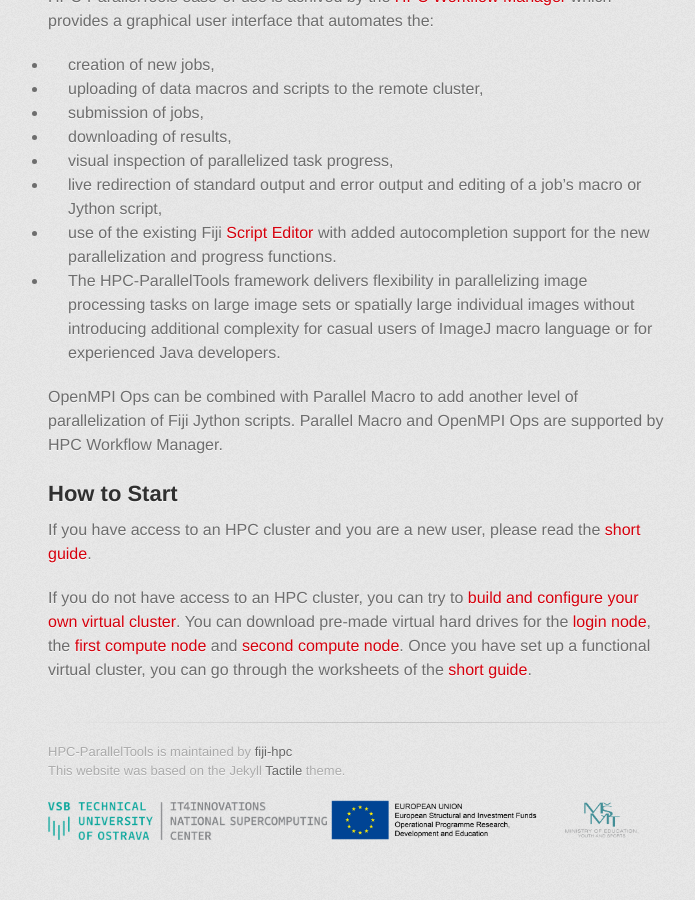
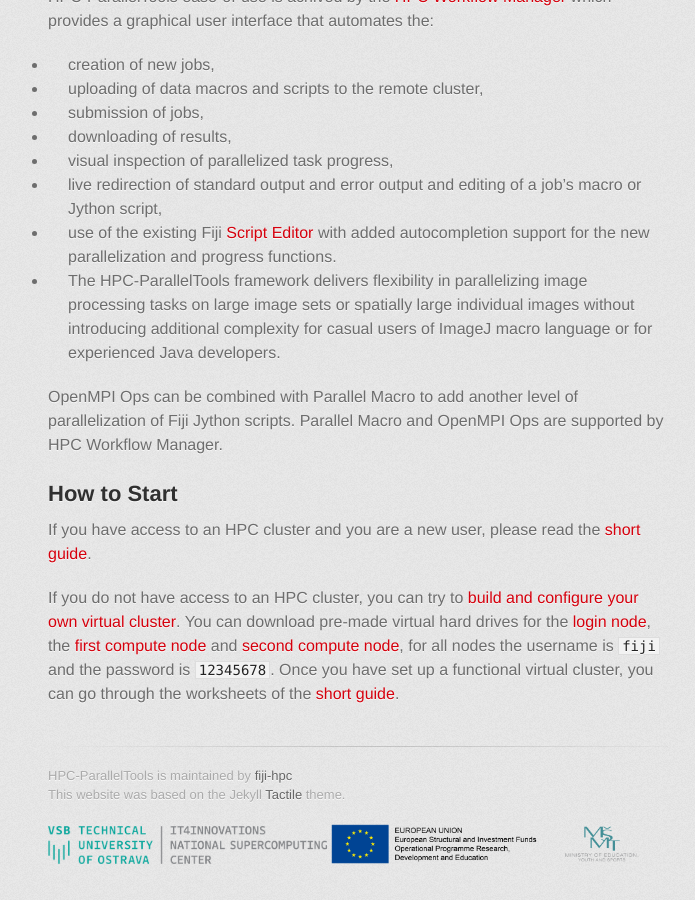
Before and after one commit to fiji-hpc/hpc-parallel-tools, a Jekyll site: the page built from index.md, in a window 1280 px wide and 900 px high, scrolled down 1486 px. Shown: the whole window, without its empty margins (282-977 px from the left). Built offline with Jekyll 4.4.1, drawn with Linux system fonts in a browser that asks for light colours; some web fonts are replaced; our own code applies the rules of GitHub Pages for plain Markdown files; before the commit the page ends 2362 px from its top, so only the background shows below that.

Commit message:
add username and password for premade nodes

```diff
--- a/index.md
+++ b/index.md
@@ -35,4 +35,4 @@ OpenMPI Ops can be combined with Parallel Macro to add another level of parallel
 ## How to Start
 If you have access to an HPC cluster and you are a new user, please read the [short guide](https://github.com/fiji-hpc/parallel-macro/wiki/Short-Guide).
 
-If you do not have access to an HPC cluster, you can try to [build and configure your own virtual cluster](Building-Your-Own-Cluster-and-Configuring-It). You can download pre-made virtual hard drives for the [login node](https://helenos.fi.muni.cz/files/fiji-vm1.vdi), the [first compute node](https://helenos.fi.muni.cz/files/fiji-vm2.vdi) and [second compute node](https://helenos.fi.muni.cz/files/fiji-vm3.vdi). Once you have set up a functional virtual cluster, you can go through the worksheets of the [short guide](https://github.com/fiji-hpc/parallel-macro/wiki/Short-Guide).
+If you do not have access to an HPC cluster, you can try to [build and configure your own virtual cluster](Building-Your-Own-Cluster-and-Configuring-It). You can download pre-made virtual hard drives for the [login node](https://helenos.fi.muni.cz/files/fiji-vm1.vdi), the [first compute node](https://helenos.fi.muni.cz/files/fiji-vm2.vdi) and [second compute node](https://helenos.fi.muni.cz/files/fiji-vm3.vdi), for all nodes the username is `fiji` and the password is `12345678`. Once you have set up a functional virtual cluster, you can go through the worksheets of the [short guide](https://github.com/fiji-hpc/parallel-macro/wiki/Short-Guide).
```
Also changed, not shown: 1 other file.
